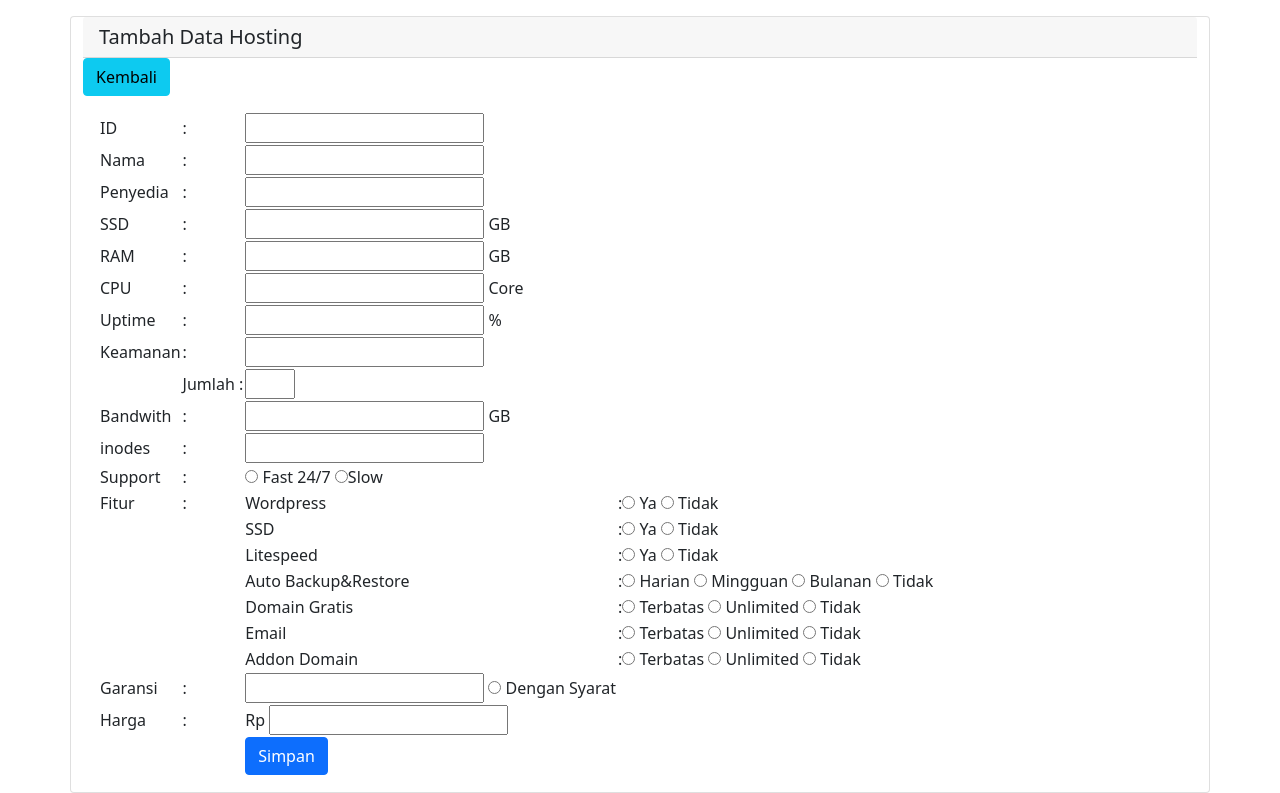
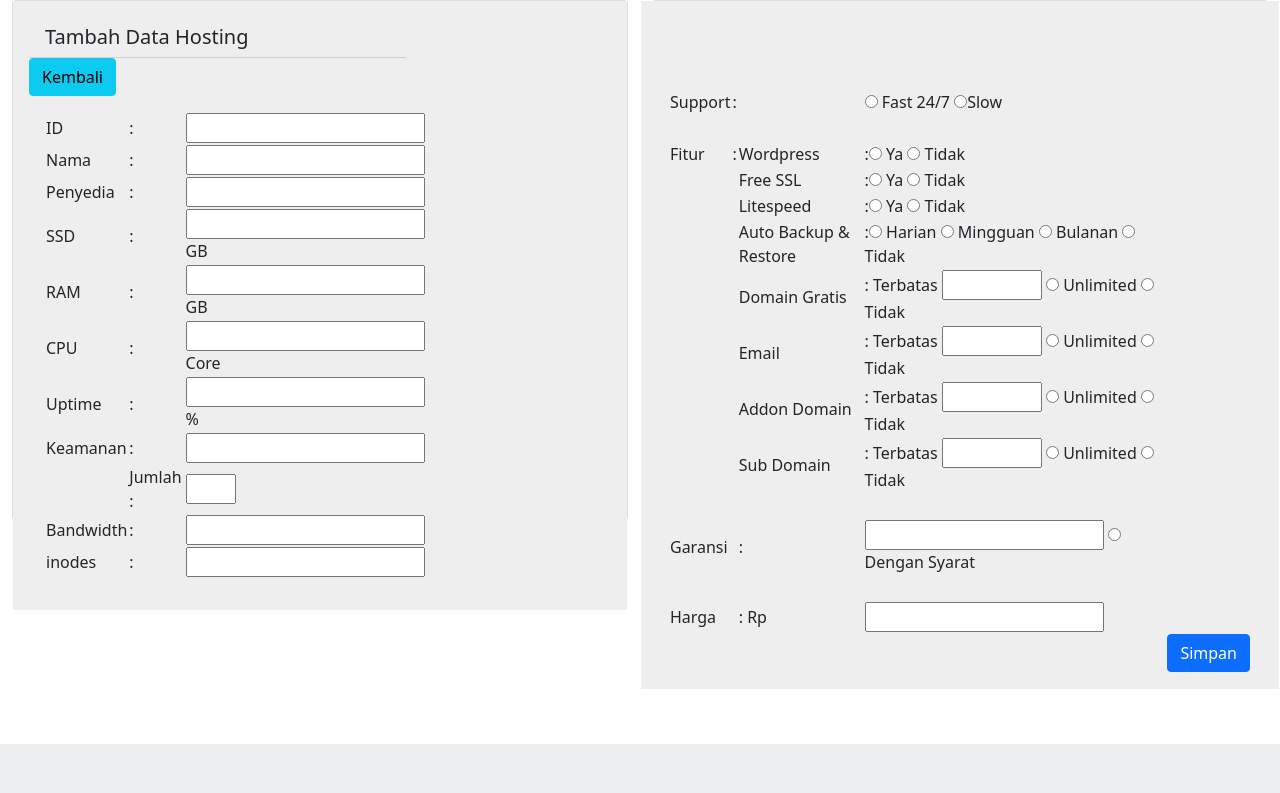
Before and after one commit to suryamaris/Pemilihan-Hosting-Metode-MOORA, a CodeIgniter app: page /hosting/index.php/datahosting/add_data in a window 1280 px wide. Shown: the part 56-849 px from the top of the page. After the commit the page ends 800 px from the top, so only its background shows below. Run offline with CodeIgniter, Linux system fonts and the light colour scheme.

Commit message:
Tambah dan Hapus Data

```diff
--- a/application/views/form_add.php
+++ b/application/views/form_add.php
@@ -1,94 +1,142 @@
-<div class="container">
-	<div class="row mt-3">
-		<div class="card">
-		  <h5 class="card-header">Tambah Data Hosting</h5>
-		  <a href="<?php echo base_url('admin')?>"><button class="btn btn-info">Kembali</button></a>
+<div class="container-fluid content-row">
+	<div class="row">
+		<div class="col-sm-12 col-lg-6">
+			<!-- Card -->
+			<div class="card mb-3" style="max-width: 700px; height:520px;">
+				<div class="row g-0" style="background-color:#eeeeee">
+					<div class="col-md-8">
+						<div class="card-body">
+							<h5 class="card-header" style="background-color: #eeeeee;">Tambah Data Hosting</h5>
+							<a href="<?php echo base_url('datahosting/admin') ?>"><button class="btn btn-info">Kembali</button></a>
 							<div class="card-body">
 								<table>
-				<form method="post" action="<?php echo base_url('insert'); ?>">
+									<form method="post" action="<?php echo base_url('datahosting/insert'); ?>">
 										<tr>
 											<td>ID</td>
 											<td>:</td>
+											<td></td>
 											<td><input type="text" name="id"></td>
 										</tr>
 										<tr>
 										<tr>
 											<td>Nama</td>
 											<td>:</td>
+											<td></td>
 											<td><input type="text" name="nama"></td>
 										</tr>
 										<tr>
 											<td>Penyedia</td>
 											<td>:</td>
+											<td></td>
 											<td><input type="text" name="penyedia"></td>
 										</tr>
 										<tr>
 											<td>SSD</td>
 											<td>:</td>
+											<td></td>
 											<td><input type="text" name="ssd"> GB</td>
 										</tr>
 										<tr>
 											<td>RAM</td>
 											<td>:</td>
+											<td></td>
 											<td><input type="text" name="ram"> GB</td>
 										</tr>
 										<tr>
 											<td>CPU</td>
 											<td>:</td>
+											<td></td>
 											<td><input type="text" name="cpu"> Core</td>
 										</tr>
 										<tr>
 											<td>Uptime</td>
 											<td>:</td>
+											<td></td>
 											<td><input type="text" name="uptime"> %</td>
 										</tr>
 										<tr>
 											<td>Keamanan</td>
 											<td>:</td>
+											<td></td>
 											<td> <input type="text" name="Keamanan"></td>
 										</tr>
-					<tr><td></td><td>Jumlah : </td>
+										<tr>
+											<td></td>
+											<td>Jumlah : </td>
+											<td></td>
 											<td><input type="text" name="jumlah" style="width: 50px"></td>
 										</tr>
 										<tr>
-						<td>Bandwith</td>
+											<td>Bandwidth</td>
 											<td>:</td>
-						<td><input type="text" name="bandwith"> GB</td>
+											<td></td>
+											<td><input type="text" name="bandwidth"></td>
 										</tr>
 										<tr>
 											<td>inodes</td>
 											<td>:</td>
+											<td></td>
 											<td><input type="text" name="inode"></td>
 										</tr>
+
+										</tr>
+								</table>
+							</div>
+						</div>
+					</div>
+				</div>
+			</div>
+		</div>
+		<div class="col-sm-12 col-lg-6">
+			<!-- Card -->
+			<div class="card mb-3" style="max-width: 700px; height : 520px;">
+				<div class="row" style="background-color:#eeeeee">
+					<div class="col-md">
+						<div class="card-body">
+							<table>
+								<br>
+								<br>
+								<br>
 								<tr>
 									<td>Support</td>
 									<td>:</td>
+									<td></td>
 									<td><input type="radio" name="support" value="Fast Support 24/7"> Fast 24/7
 										<input type="radio" name="support" value="Slow Support 24/7">Slow
 									</td>
 								</tr>
 								<tr>
+									<td><br></td>
+								</tr>
+								<tr>
 									<td>Fitur</td>
 									<td>:</td>
-						<td>Wordpress </td><td>:<input type="radio" name="wordpress" value="ya"> Ya
-						<input type="radio" name="wordpress" value="tidak"> Tidak</td>
+									<td>Wordpress </td>
+									<td>:<input type="radio" name="wordpress" value="ya"> Ya
+										<input type="radio" name="wordpress" value="tidak"> Tidak
+									</td>
 								</tr>
 								<tr>
 									<td></td>
 									<td></td>
-						<td>SSD  </td><td>:<input type="radio" name="fiturSSD" value="ya"> Ya
-						<input type="radio" name="fiturSSD" value="tidak"> Tidak</td>
+									<td>Free SSL </td>
+									<td>:<input type="radio" name="freessl" value="ya"> Ya
+										<input type="radio" name="fressl" value="tidak"> Tidak
+									</td>
 								</tr>
 								<tr>
 									<td></td>
 									<td></td>
-						<td>Litespeed  </td><td>:<input type="radio" name="litespeed" value="ya"> Ya
-						<input type="radio" name="litespeed" value="tidak"> Tidak</td>
+									<td>Litespeed </td>
+									<td>:<input type="radio" name="litespeed" value="ya"> Ya
+										<input type="radio" name="litespeed" value="tidak"> Tidak
+									</td>
 								</tr>
 								<tr>
 									<td></td>
 									<td></td>
-						<td>Auto Backup&Restore </td><td>:<input type="radio" name="auto" value="Harian"> Harian
+									<td>Auto Backup & Restore </td>
+									<td>:<input type="radio" name="auto" value="Harian"> Harian
 										<input type="radio" name="auto" value="Mingguan"> Mingguan
 										<input type="radio" name="auto" value="Bulanan"> Bulanan
 										<input type="radio" name="auto" value="tidak"> Tidak
@@ -96,45 +144,70 @@
 								<tr>
 									<td></td>
 									<td></td>
-						<td>Domain Gratis </td><td>:<input type="radio" name="domain" value="Terbatas"> Terbatas
+									<td>Domain Gratis </td>
+									<td>: Terbatas <input type="text" name="domain" style="max-width: 100px;">
 										<input type="radio" name="domain" value="Unlimited"> Unlimited
 										<input type="radio" name="domain" value="tidak"> Tidak
 								</tr>
 								<tr>
 									<td></td>
 									<td></td>
-						<td>Email</td> <td>:<input type="radio" name="email" value="Terbatas"> Terbatas
+									<td>Email</td>
+									<td>: Terbatas <input type="text" name="email" style="max-width: 100px;">
 										<input type="radio" name="email" value="Unlimited"> Unlimited
 										<input type="radio" name="email" value="tidak"> Tidak
 								</tr>
 								<tr>
 									<td></td>
 									<td></td>
-						<td>Addon Domain</td> <td>:<input type="radio" name="add" value="Terbatas"> Terbatas
+									<td>Addon Domain</td>
+									<td>: Terbatas <input type="text" name="add" style="max-width: 100px;">
 										<input type="radio" name="add" value="Unlimited"> Unlimited
 										<input type="radio" name="add" value="tidak"> Tidak
-					</tr>
-
-
-
-					<tr>
-						<td>Garansi</td>
-						<td>:</td>
-						<td><input type="text" name="garansi">
-						<input type="radio" name="syarat" value="ada"> Dengan Syarat</td>
-					</tr>
-					<tr>
-						<td>Harga</td>
-						<td>:</td>
-						<td>Rp <input type="text" name="harga"></td>
+									</td>
 								</tr>
 								<tr>
 									<td></td>
 									<td></td>
-					<td><input type="submit" name="submit" value="Simpan"  class="btn btn-primary"></td> </tr>
+									<td>Sub Domain</td>
+									<td>: Terbatas <input type="text" name="sub" style="max-width: 100px;">
+										<input type="radio" name="sub" value="Unlimited"> Unlimited
+										<input type="radio" name="sub" value="tidak"> Tidak
+									</td>
+								</tr>
+								<tr>
+									<td><br></td>
+								</tr>
+								<tr>
+									<td>Garansi</td>
+									<td></td>
+									<td>:</td>
+									<td><input type="text" name="garansi">
+										<input type="radio" name="syarat" value="ada"> Dengan Syarat
+									</td>
+								</tr>
+								<tr>
+									<td><br></td>
+								</tr>
+								<tr>
+									<td>Harga</td>
+									<td></td>
+									<td>: Rp</td>
+									<td><input type="text" name="harga"></td>
+								</tr>
+								<tr>
+									<td></td>
+									<td></td>
+									<td></td>
+									<td></td>
+									<td><input type="submit" name="submit" value="Simpan" class="btn btn-primary"></td>
+								</tr>
 								</form>
 							</table>
 						</div>
 					</div>
 				</div>
 			</div>
+		</div>
+	</div>
+</div>
```
Lines whose indentation alone changed are shown as unchanged.
